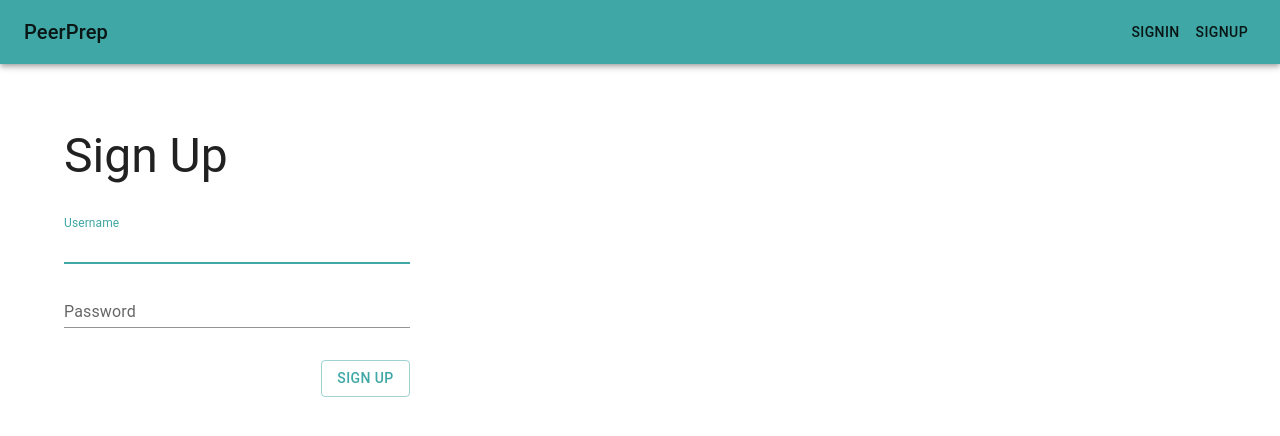
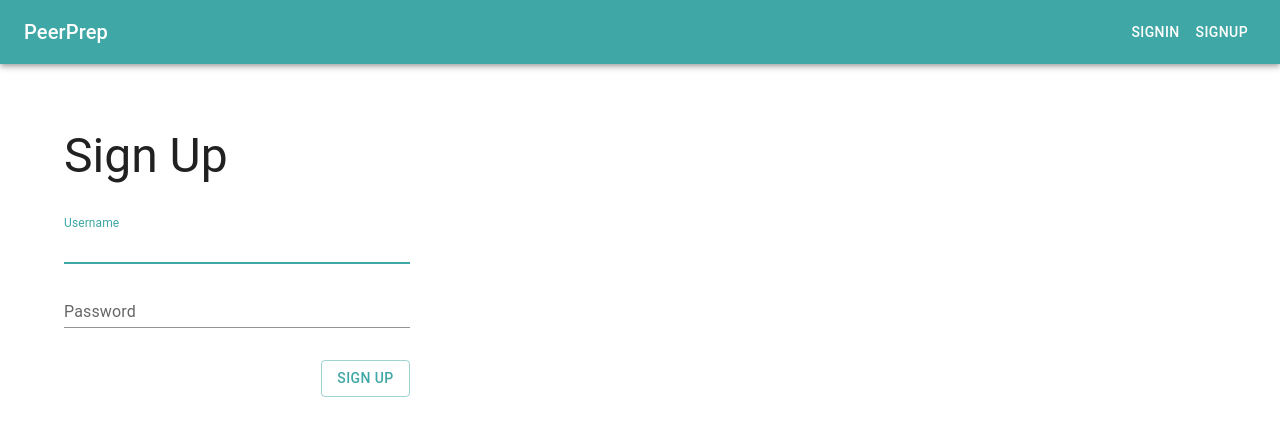
Before and after one commit to CS3219-AY2223S1/cs3219-project-ay2223s1-g28, a React (Create React App) app in the folder frontend/: page /signup in a window 1280 px wide. Shown: the top 436 px of the page. Built offline with nearby package versions, Linux system fonts and the light colour scheme.

Commit message:
Style navbar

```diff
--- a/frontend/src/components/Navbar.js
+++ b/frontend/src/components/Navbar.js
@@ -10,11 +10,11 @@ export default function ButtonAppBar() {
     <Box sx={{ flexGrow: 1 }}>
       <AppBar position="static">
         <Toolbar>
-          <Typography variant="h6" component="div" sx={{ flexGrow: 1 }}>
+          <Typography variant="h6" component="div" sx={{ flexGrow: 1, color: "white" }}>
             PeerPrep
           </Typography>
-          <Button color="inherit">Signin</Button>
-          <Button color="inherit">Signup</Button>
+          <Button color="secondary">Signin</Button>
+          <Button color="secondary">Signup</Button>
         </Toolbar>
       </AppBar>
     </Box>
```
